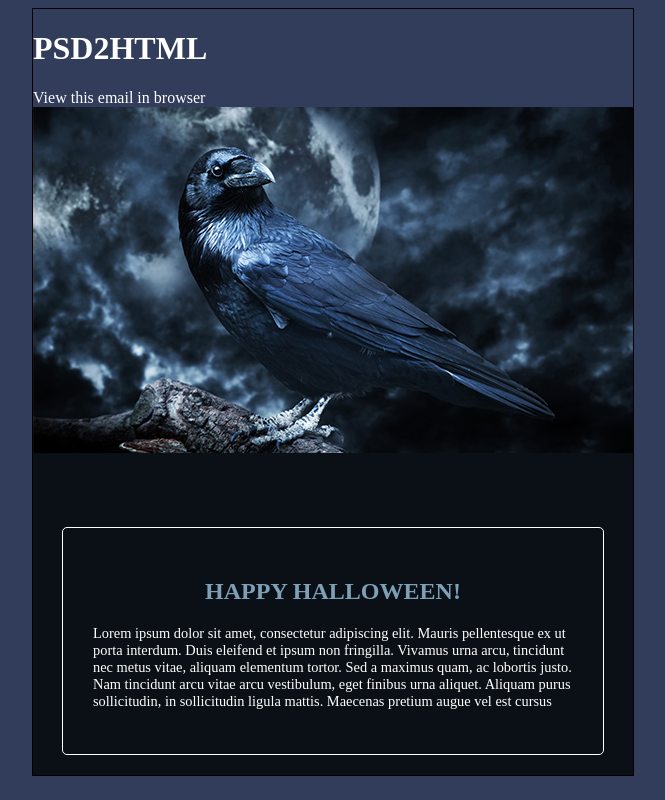
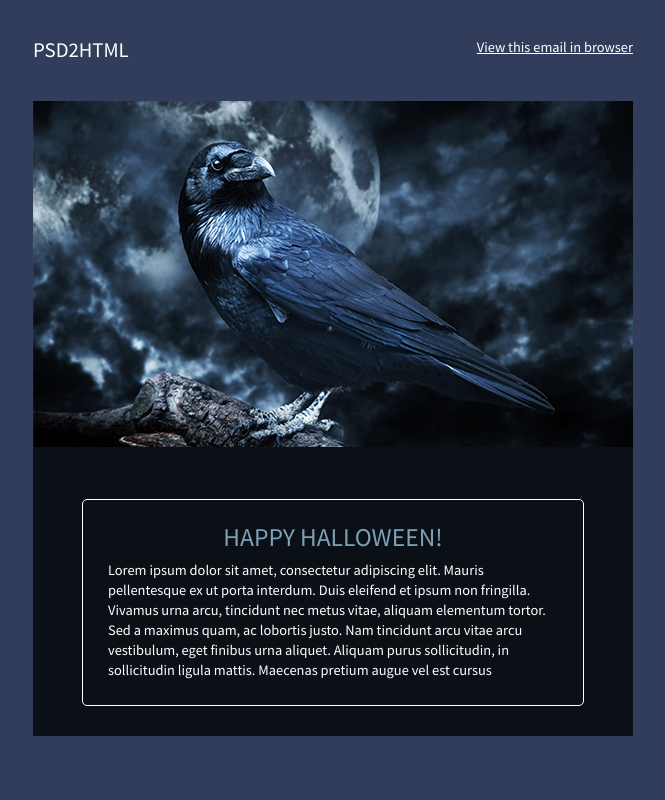
Before and after one commit to elieskedim/Maquette2, a plain HTML site: page index.html in a window 1280 px wide. Shown: the whole page, without its empty margins (307-972 px from the left). Drawn offline with Linux system fonts and the light colour scheme.

Commit message:
fin head Manque la police

```diff
--- /dev/null
+++ b/css/reset.css
@@ -0,0 +1,48 @@
+/* http://meyerweb.com/eric/tools/css/reset/
+   v2.0 | 20110126
+   License: none (public domain)
+*/
+
+html, body, div, span, applet, object, iframe,
+h1, h2, h3, h4, h5, h6, p, blockquote, pre,
+a, abbr, acronym, address, big, cite, code,
+del, dfn, em, img, ins, kbd, q, s, samp,
+small, strike, strong, sub, sup, tt, var,
+b, u, i, center,
+dl, dt, dd, ol, ul, li,
+fieldset, form, label, legend,
+table, caption, tbody, tfoot, thead, tr, th, td,
+article, aside, canvas, details, embed,
+figure, figcaption, footer, header, hgroup,
+menu, nav, output, ruby, section, summary,
+time, mark, audio, video {
+	margin: 0;
+	padding: 0;
+	border: 0;
+	font-size: 100%;
+	font: inherit;
+	vertical-align: baseline;
+}
+/* HTML5 display-role reset for older browsers */
+article, aside, details, figcaption, figure,
+footer, header, hgroup, menu, nav, section {
+	display: block;
+}
+body {
+	line-height: 1;
+}
+ol, ul {
+	list-style: none;
+}
+blockquote, q {
+	quotes: none;
+}
+blockquote:before, blockquote:after,
+q:before, q:after {
+	content: '';
+	content: none;
+}
+table {
+	border-collapse: collapse;
+	border-spacing: 0;
+}
--- a/css/style.css
+++ b/css/style.css
@@ -1,22 +1,39 @@
 body{
 	background-color: #313d5a;
 	color: white;
+	font-family: 'Source Sans Pro', sans-serif;
 }
+header{
+	padding: 40px 0px 40px 	0px;
+	display: flex;
+	justify-content: space-between;
+}
+header h1{
+	font-size: 1.3em;
+}
+header span{
+	font-size: 0.9em;
+	text-decoration: underline;
+	cursor: pointer;
+}
+
+/*********************************    FIN DE L'ENTETE *********************/
+/**********************************   Début de la première section img et texte ************************/
+
 #content{
-	border: 1px solid black;
 	width: 600px;
 	margin: 0 auto;
 }
 #corbeau{
 	background-color: #0b1016;
-	padding-bottom: 20px;
+	padding-bottom: 30px;
 }
 #content-head{
 	border: 1px solid white;
 	margin: auto;
-	margin-top: 70px;
-	width: 80%;
-	padding: 30px;
+	margin-top: 50px;
+	width: 75%;
+	padding: 25px;
 	border-radius: 5px;
 }
 #content-head h2{
@@ -26,3 +43,10 @@ body{
 #content-head p{
 	font-size: 0.9em;
 }
+#corbeau #content-head h2{
+	font-size: 1.6em;
+	margin-bottom: 10px;
+}
+#corbeau #content-head p{
+	line-height: 20px;
+}
--- a/index.html
+++ b/index.html
@@ -5,6 +5,8 @@
     <meta name="viewport" content="width=device-width, initial-scale=1.0">
     <meta http-equiv="X-UA-Compatible" content="ie=edge">
     <title>Halloween</title>
+    <link href="https://fonts.googleapis.com/css?family=Source+Sans+Pro" rel="stylesheet">
+    <link rel="stylesheet" href="css/reset.css">
     <link rel="stylesheet" href="css/style.css">
 </head>
 <body>
@@ -22,6 +24,9 @@
                 </p>
             </div>
         </div>
+        <div id="ghost">
+            <img src="" alt="">
+        </div>
     </div>
 </body>
 </html>
```
